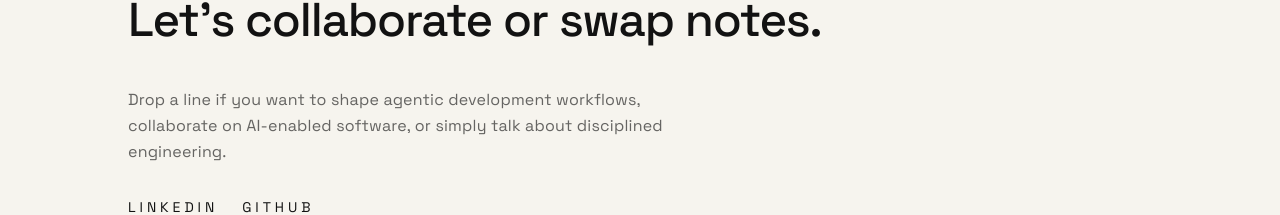
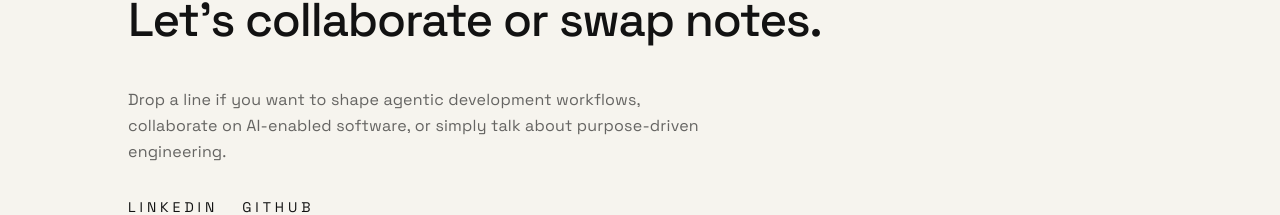
Before and after one commit to leighton-tidwell/l8in, a Next.js app: page / in a window 1280 px wide. Shown: the part 1202-1417 px from the top of the page. Built offline with nearby package versions, Linux system fonts and the light colour scheme.

Commit message:
Tweak contact copy phrasing

```diff
--- a/src/components/contact.tsx
+++ b/src/components/contact.tsx
@@ -12,7 +12,7 @@ export function ContactSection() {
       </h2>
       <p className="max-w-xl text-base leading-relaxed text-ink-muted">
         Drop a line if you want to shape agentic development workflows, collaborate on
-        AI-enabled software, or simply talk about disciplined engineering.
+        AI-enabled software, or simply talk about purpose-driven engineering.
       </p>
       <div className="flex flex-wrap gap-6 text-sm uppercase tracking-[0.28em]">
         {contactLinks.map((link) => (
```
